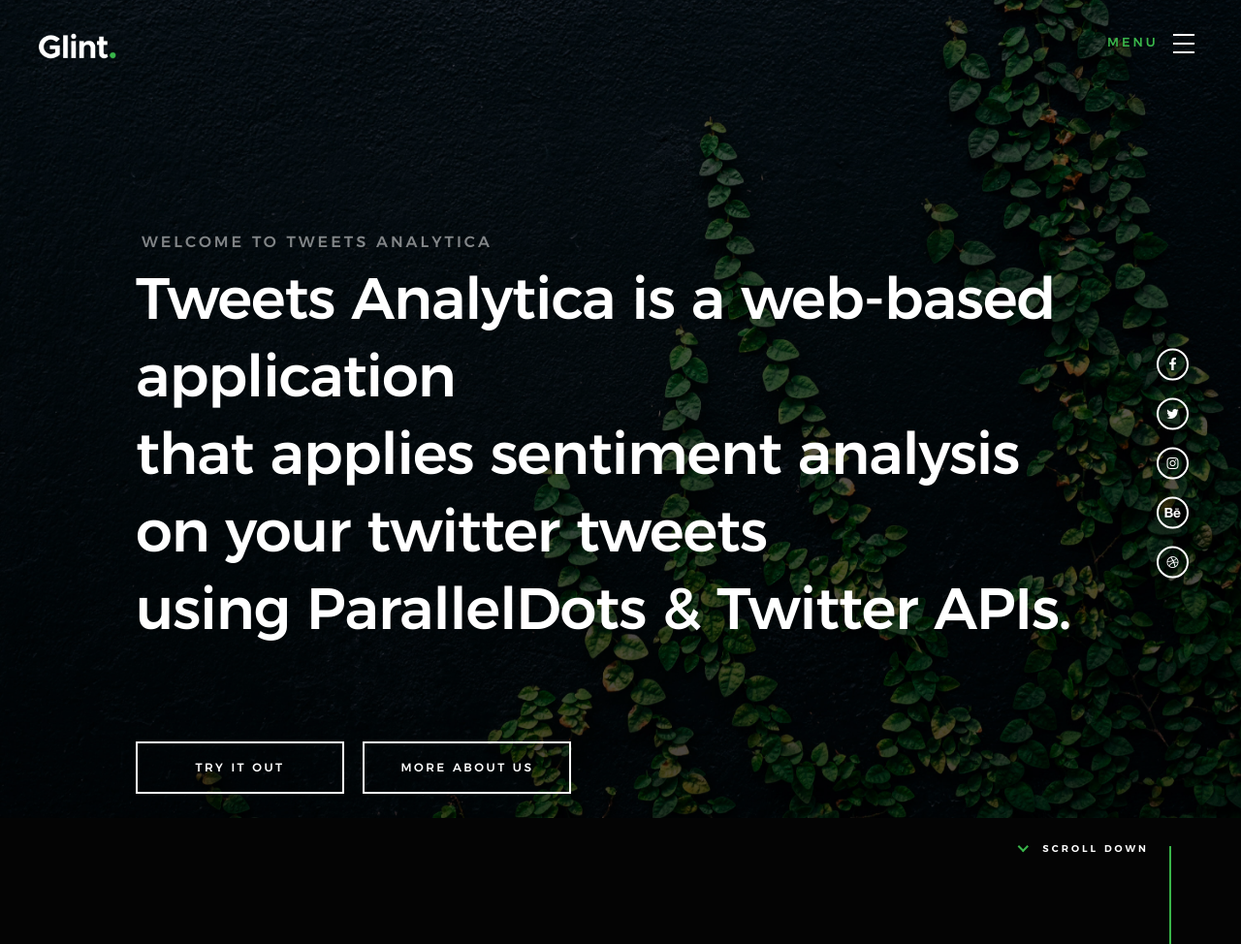
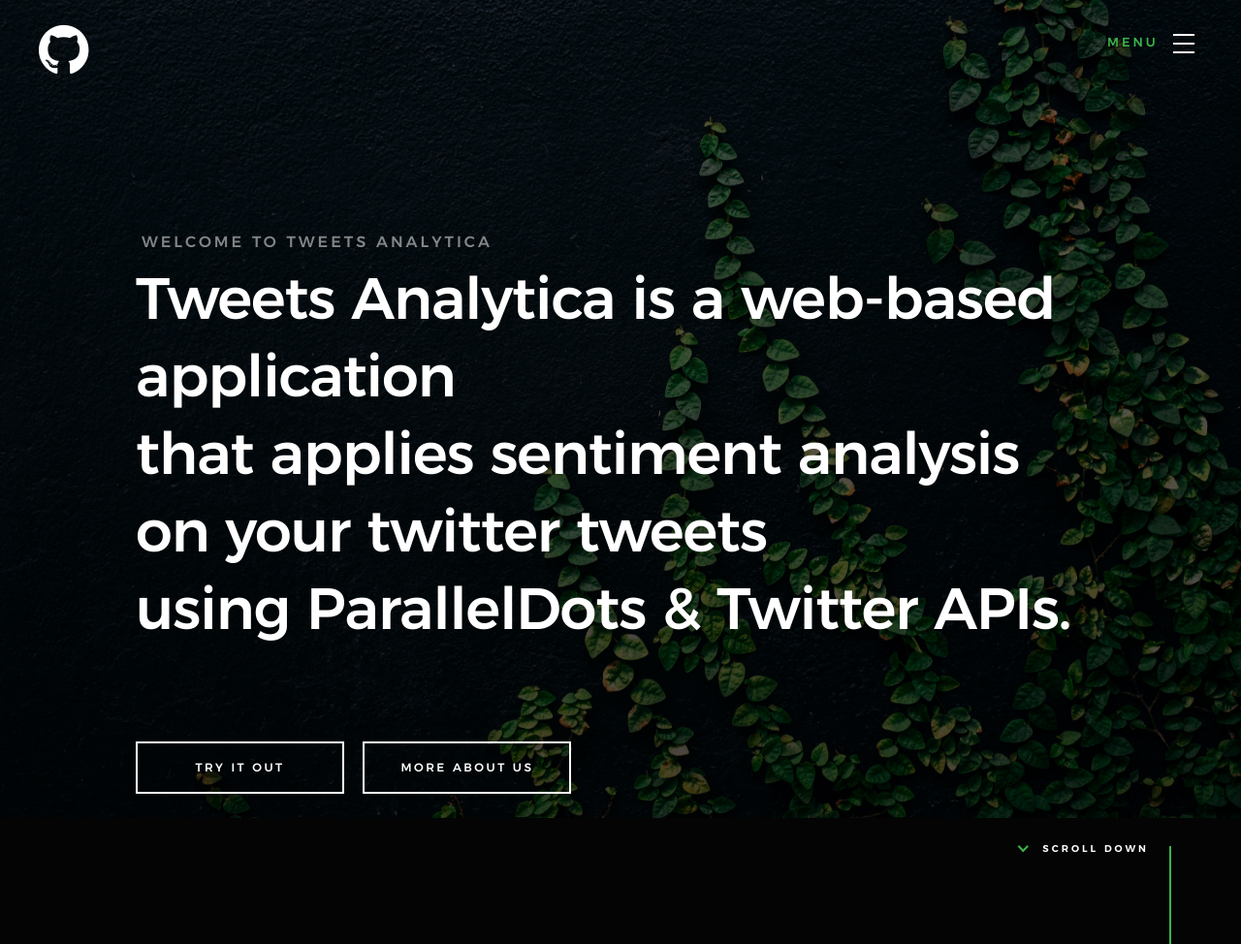
Before and after one commit to ahmad307/TweetsAnalytica, a Django app: page / in a window 1280 px wide. Shown: the top 974 px of the page at 97% size. Run offline with Django 3.2, Linux system fonts and the light colour scheme; data comes from the database, SQL or seed files in the repository; some web fonts are replaced.

Commit message:
General UI Enhancments

```diff
--- a/TweetsAnalytica/templates/landing_page/index.html
+++ b/TweetsAnalytica/templates/landing_page/index.html
@@ -7,6 +7,7 @@
 
 <head>
     {% load staticfiles %}
+
     <!--- basic page needs
     ================================================== -->
     <meta charset="utf-8">
@@ -43,8 +44,9 @@
     <header class="s-header">
 
         <div class="header-logo">
-            <a class="site-logo" href="">
-                <img src={% static "DataFetcher/images/logo.png" %} alt="Homepage">
+            <a class="site-logo" href="https://github.com/ahmad307/TweetsAnalytica">
+                <!--<img src={% static "DataFetcher/images/github_logo.png" %} alt="Homepage">-->
+                <i class="fa fa-github" style="color: white;font-size: 60px"></i>
             </a>
         </div>
 
@@ -58,26 +60,14 @@
                 <ul class="header-nav__list">
                     <li class="current"><a class="smoothscroll"  href="#home" title="home">Home</a></li>
                     <li><a class="smoothscroll"  href="#about" title="about">About</a></li>
-                    <li><a class="smoothscroll"  href="#works" title="works">Try It Out</a></li>
+                    <li><a class="smoothscroll"  href="#try" title="try">Try It Out</a></li>
                 </ul>
 
                 <p>Tweets Analytica is currently in Beta version.</p>
 
                 <ul class="header-nav__social">
                     <li>
-                        <a href="#"><i class="fa fa-facebook"></i></a>
-                    </li>
-                    <li>
-                        <a href="#"><i class="fa fa-twitter"></i></a>
-                    </li>
-                    <li>
-                        <a href="#"><i class="fa fa-instagram"></i></a>
-                    </li>
-                    <li>
-                        <a href="#"><i class="fa fa-behance"></i></a>
-                    </li>
-                    <li>
-                        <a href="#"><i class="fa fa-dribbble"></i></a>
+                        <a href="https://github.com/ahmad307/tweetsanalytica"><i class="fa fa-github"></i></a>
                     </li>
                 </ul>
 
@@ -114,7 +104,7 @@
                 </h1>
 
                 <div class="home-content__buttons">
-                    <a href="#works" class="smoothscroll btn btn--stroke">
+                    <a href="#try" class="smoothscroll btn btn--stroke">
                         Try It Out
                     </a>
                     <a href="#about" class="smoothscroll btn btn--stroke">
@@ -133,26 +123,6 @@
             <div class="home-content__line"></div>
 
         </div> <!-- end home-content -->
-
-
-        <ul class="home-social">
-            <li>
-                <a href="#0"><i class="fa fa-facebook" aria-hidden="true"></i><span>Facebook</span></a>
-            </li>
-            <li>
-                <a href="#0"><i class="fa fa-twitter" aria-hidden="true"></i><span>Twiiter</span></a>
-            </li>
-            <li>
-                <a href="#0"><i class="fa fa-instagram" aria-hidden="true"></i><span>Instagram</span></a>
-            </li>
-            <li>
-                <a href="#0"><i class="fa fa-behance" aria-hidden="true"></i><span>Behance</span></a>
-            </li>
-            <li>
-                <a href="#0"><i class="fa fa-dribbble" aria-hidden="true"></i><span>Dribbble</span></a>
-            </li>
-        </ul>
-        <!-- end home-social -->
 
     </section> <!-- end s-home -->
 
@@ -195,9 +165,9 @@
     </section> <!-- end s-about -->
 
 
-    <!-- works
+    <!-- try it out
     ================================================== -->
-    <section id='works' class="s-works">
+    <section id='try' class="s-works">
 
         <div class="intro-wrap">
 
@@ -212,7 +182,7 @@
             <div class="row section-header">
                 <form method="POST">
                     {% csrf_token %}
-                    <input name="user_name" type="text" style="color: black;background-color: ghostwhite;position: relative;left: 398px">
+                    <input name="user_name" type="text" style="color: black;background-color: ghostwhite;position: relative;left: 41.5%">
                     <button type="submit" value="Submit">Submit</button>
                 </form>
             </div>
@@ -224,7 +194,7 @@
 
         </div> <!-- end intro-wrap -->
 
-    </section> <!-- end s-works -->
+    </section> <!-- end s-try -->
 
 
 
```
